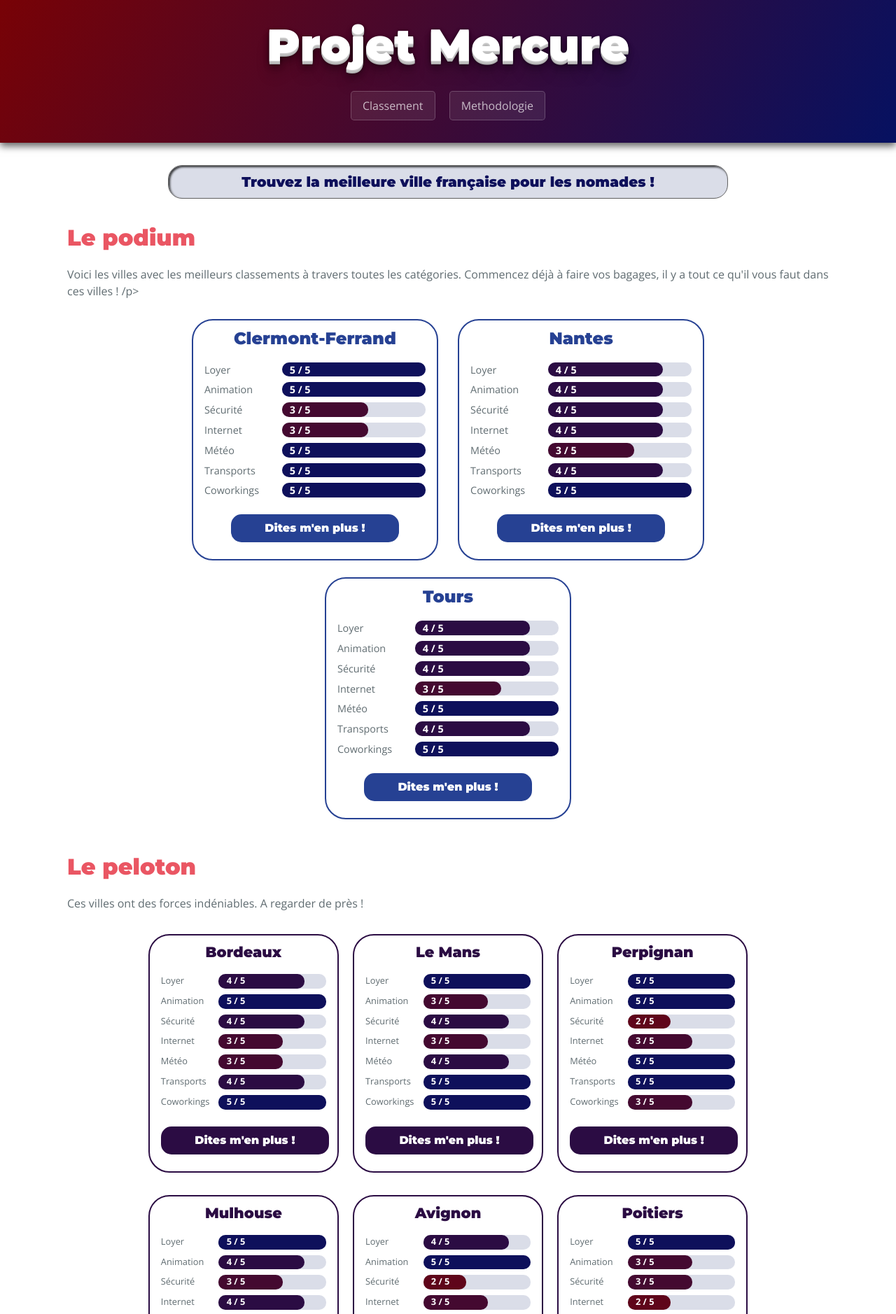
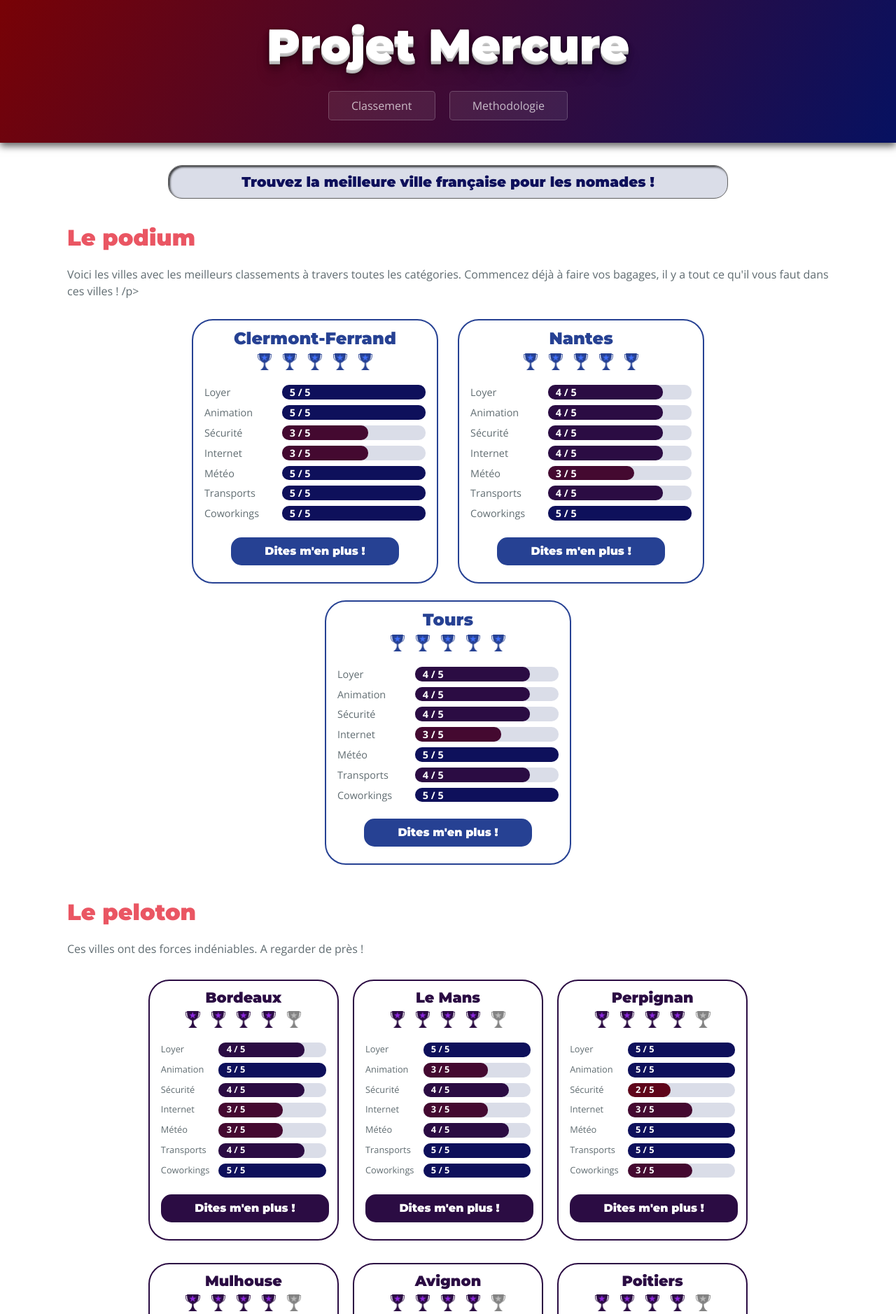
Before and after one commit to hecmer/projet-mercure, a Jekyll site: the page built from index.md, in a window 1280 px wide. Shown: the top 1878 px of the page at 70% size. Built offline with Jekyll 4.4.1, drawn with Linux system fonts in a browser that asks for light colours.

Commit message:
add trophies & remove useless images

```diff
--- a/_layouts/default.html
+++ b/_layouts/default.html
@@ -19,6 +19,7 @@
           {% for city in site.data.villes_tier_1 %}
             <div class="ville">
               <h3>{{ city.nom }}</h3>
+              <img src="/assets/images/trophy1.png" class="trophy"><img src="/assets/images/trophy1.png" class="trophy"><img src="/assets/images/trophy1.png" class="trophy"><img src="/assets/images/trophy1.png" class="trophy"><img src="/assets/images/trophy1.png" class="trophy">
               <div class="row">
 
                 <div class="side">
@@ -98,6 +99,7 @@
           {% for city in site.data.villes_tier_2 %}
             <div class="ville">
               <h3>{{ city.nom }}</h3>
+              <img src="/assets/images/trophy2.png" class="trophy"><img src="/assets/images/trophy2.png" class="trophy"><img src="/assets/images/trophy2.png" class="trophy"><img src="/assets/images/trophy2.png" class="trophy"><img src="/assets/images/trophygrey.png" class="trophy">
               <div class="row">
 
                 <div class="side">
@@ -177,6 +179,7 @@
           {% for city in site.data.villes_tier_3 %}
             <div class="ville">
               <h3>{{ city.nom }}</h3>
+              <img src="/assets/images/trophy3.png" class="trophy"><img src="/assets/images/trophy3.png" class="trophy"><img src="/assets/images/trophy3.png" class="trophy"><img src="/assets/images/trophygrey.png" class="trophy"><img src="/assets/images/trophygrey.png" class="trophy">
               <div class="row">
 
                 <div class="side">
--- a/_sass/jekyll-theme-cayman.scss
+++ b/_sass/jekyll-theme-cayman.scss
@@ -86,11 +86,11 @@ a {
   }
 
   @include large {
-    padding: 0.5rem 1rem;
+    padding: 0.5rem 2rem;
   }
 
   @include medium {
-    padding: 0.5rem 0.9rem;
+    padding: 0.5rem 1.5rem;
     font-size: 0.9rem;
   }
 
@@ -169,8 +169,9 @@ a {
   color: #0E105B;
   border-radius: 20px;
   font-weight:600 !important;
-  width: 50rem;
+  max-width: 50rem;
   margin: 2rem auto;
+  padding: 0.5rem 2rem;
   box-shadow: inset 2px 2px 3px 0px rgba(0,0,0,0.75);
 
   @include large {
@@ -417,6 +418,7 @@ a {
   color:#264193;
   text-align: center;
   font-size: 1.5rem;
+  margin: 0.2rem auto;
   }
 
 
@@ -434,6 +436,7 @@ a {
   color:#2B0C43;
   text-align: center;
   font-size: 1.3rem;
+  margin: 0.2rem auto;
   }
 
 .tier_3 .ville{
@@ -450,6 +453,7 @@ a {
   color:#440930;
   text-align: center;
   font-size: 1.3rem;
+  margin: 0.2rem auto;
   }
 
 .tell_me_more {
@@ -539,3 +543,9 @@ a {
       }
   }
 }
+
+.trophy{
+  height: 1.5rem;
+  width: auto;
+  margin: auto 0.5rem;
+}
```
Also changed, not shown: assets/images/sandale-small.png (deleted), assets/images/sandale.png (deleted), assets/images/trophy1.png (added), assets/images/trophy2.png (added), assets/images/trophy3.png (added), assets/images/trophygrey.png (added), 9 other files.
